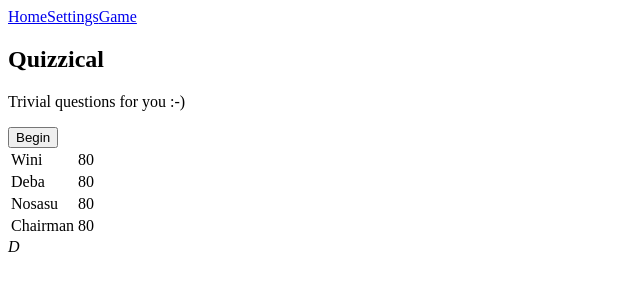
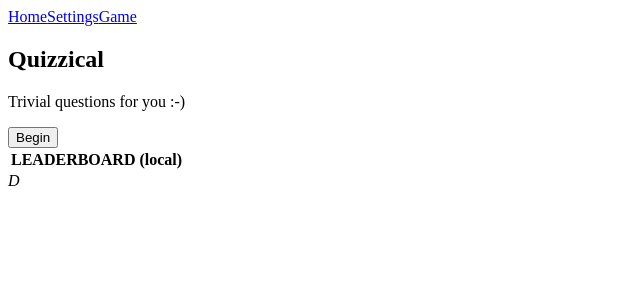
Before and after one commit to HealerC/quizzical, a React (Create React App) app: page / in a window 1280 px wide. Shown: the top 300 px of the page, without its empty margins (0-640 px from the left). Built offline with nearby package versions, Linux system fonts and the light colour scheme; what tiny-timer would draw is missing.

Commit message:
feat: Implement leaderboard

```diff
--- a/src/components/reducer.js
+++ b/src/components/reducer.js
@@ -38,6 +38,7 @@ const actionList = {
   GAME_PLAYED: "GAME_PLAYED",
   SUBMIT_GAME: "SUBMIT_GAME",
   START_NEW_GAME: "START_NEW_GAME",
+  CLEAR_LEADERBOARD: "CLEAR_LEADERBOARD",
 };
 
 function quizzicalReducer(state, action) {
@@ -73,6 +74,7 @@ function quizzicalReducer(state, action) {
             ...state.gameDetails.game,
             quiz: game,
             time: TimeConverter.minutesToMillis(time),
+            status: 0,
           },
         },
       };
@@ -135,6 +137,19 @@ function quizzicalReducer(state, action) {
         },
         0
       );
+      const percentage = Math.round(
+        (100 * userScore) / state.gameDetails.game.quiz.length
+      );
+      const userScoreString = `${userScore}/${state.gameDetails.game.quiz.length} (${percentage}%)`;
+      const newLeaderboard = [
+        ...state.leaderboard,
+        {
+          name: state.gameDetails.username,
+          score: userScore,
+          percentage: percentage,
+          string: userScoreString,
+        },
+      ].sort((a, b) => b.percentage - a.percentage);
       newState = {
         ...state,
         gameDetails: {
@@ -145,6 +160,7 @@ function quizzicalReducer(state, action) {
             status: 1,
           },
         },
+        leaderboard: newLeaderboard,
       };
       break;
     case actionList.START_NEW_GAME:
@@ -162,6 +178,12 @@ function quizzicalReducer(state, action) {
         },
       };
       break;
+    case actionList.CLEAR_LEADERBOARD:
+      newState = {
+        ...state,
+        leaderboard: [],
+      };
+      break;
     default:
       throw new Error(`${action.type} is not specified`);
   }
--- a/src/pages/Home.js
+++ b/src/pages/Home.js
@@ -1,8 +1,10 @@
 import React from "react";
 import { useNavigate } from "react-router-dom";
+import { QuizzicalContext } from "../components/QuizzicalContext";
 
 const Home = () => {
   const navigate = useNavigate();
+  const { state, dispatch } = React.useContext(QuizzicalContext);
 
   return (
     <>
@@ -13,24 +15,21 @@ const Home = () => {
       </section>
       <aside>
         <table>
-          <tr>
-            <td>Wini</td>
-            <td>80</td>
-          </tr>
-          <tr>
-            <td>Deba</td>
-            <td>80</td>
-          </tr>
-          <tr>
-            <td>Nosasu</td>
-            <td>80</td>
-          </tr>
-          <tr>
-            <td>Chairman</td>
-            <td>80</td>
-          </tr>
+          <thead>
+            <tr>
+              <th colSpan="2">LEADERBOARD (local)</th>
+            </tr>
+          </thead>
+          <tbody>
+            {state.leaderboard.map((user) => (
+              <tr>
+                <td>{user.name}</td>
+                <td>{user.string}</td>
+              </tr>
+            ))}
+          </tbody>
         </table>
-        <i>D</i>
+        <i onClick={() => dispatch({ type: "CLEAR_LEADERBOARD" })}>D</i>
       </aside>
     </>
   );
```
